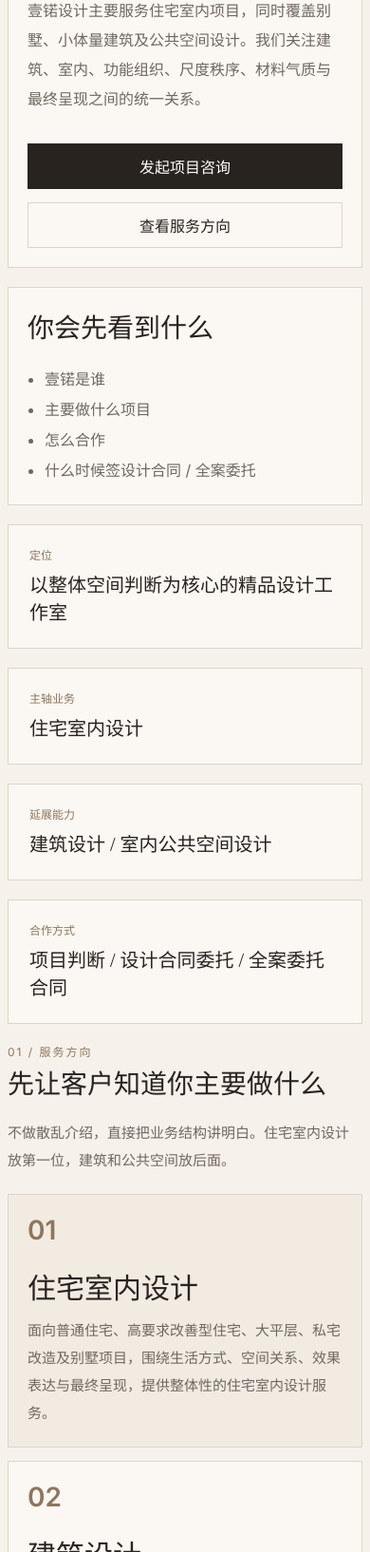
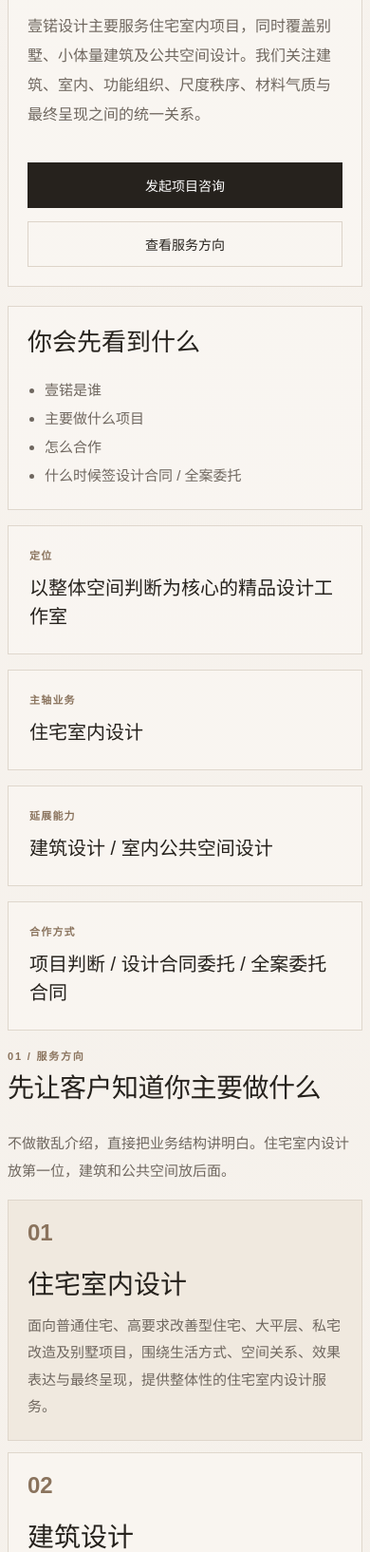
Before and after one commit to myxingmyku-ops/yino-website, a website: page index.html in a window 390 px wide. Shown: the part 366-2000 px from the top of the page at 95% size. Drawn offline with Linux system fonts and the light colour scheme.

Commit message:
style: refine typography and layout hierarchy

```diff
--- a/style.css
+++ b/style.css
@@ -1,52 +1,57 @@
 * { box-sizing: border-box; margin: 0; padding: 0; }
 
 :root {
-  --bg: #f6f2eb;
-  --panel: #fbf8f3;
-  --panel-2: #f1ebe2;
-  --line: #ded5ca;
-  --text: #28231f;
-  --muted: #70675f;
-  --accent: #8f755d;
-  --sans: 'Inter', sans-serif;
-  --serif: 'Noto Serif SC', serif;
+  --bg: #f5f1ea;
+  --panel: #faf7f2;
+  --panel-soft: #f0e9df;
+  --line: #ddd4c9;
+  --text: #26221d;
+  --muted: #6f675f;
+  --accent: #8a735d;
+  --sans: 'Noto Sans SC', 'PingFang SC', 'Microsoft YaHei', sans-serif;
+  --serif: 'Cormorant Garamond', 'Times New Roman', serif;
 }
 
 html { scroll-behavior: smooth; }
 body {
-  background: var(--bg);
+  background: linear-gradient(180deg, #f7f3ee 0%, #f3eee7 100%);
   color: var(--text);
   font-family: var(--sans);
+  -webkit-font-smoothing: antialiased;
+  text-rendering: optimizeLegibility;
 }
 
 a { color: inherit; text-decoration: none; }
 button, input, select, textarea { font: inherit; }
 
 .site-wrap {
-  width: min(1400px, calc(100% - 40px));
-  margin: 20px auto;
+  width: min(1320px, calc(100% - 48px));
+  margin: 18px auto 40px;
 }
 
 .topbar {
   display: flex;
   justify-content: space-between;
   align-items: center;
-  padding: 20px 0 28px;
+  padding: 18px 0 28px;
 }
 .logo {
+  font-size: 15px;
   font-weight: 600;
-  letter-spacing: 1px;
+  letter-spacing: 1.5px;
 }
 .nav {
   display: flex;
-  gap: 28px;
+  gap: 26px;
   color: var(--muted);
-  font-size: 14px;
+  font-size: 13px;
 }
+.nav a { transition: color .2s ease; }
+.nav a:hover { color: var(--text); }
 
 .hero {
   display: grid;
-  grid-template-columns: 1.15fr .85fr;
+  grid-template-columns: 1.2fr .8fr;
   gap: 20px;
 }
 .hero-main,
@@ -57,32 +62,35 @@ button, input, select, textarea { font: inherit; }
 .process-note,
 .coop-grid article,
 .contact-panel {
-  background: var(--panel);
-  border: 1px solid var(--line);
+  background: rgba(250,247,242,0.82);
+  border: 1px solid rgba(221,212,201,0.9);
 }
 .hero-main {
-  padding: 48px;
+  padding: 52px 52px 56px;
 }
 .hero-side {
   padding: 32px;
+  display: flex;
+  align-items: flex-end;
 }
 .tag,
 .kicker {
   color: var(--accent);
-  font-size: 12px;
-  letter-spacing: 2px;
+  font-size: 11px;
+  font-weight: 600;
+  letter-spacing: 1.8px;
   text-transform: uppercase;
 }
 .hero h1 {
-  margin-top: 18px;
-  font-family: var(--serif);
-  font-size: clamp(36px, 5vw, 64px);
+  margin-top: 20px;
+  font-size: clamp(40px, 5.8vw, 70px);
+  line-height: 1.18;
   font-weight: 500;
-  line-height: 1.18;
+  letter-spacing: -1.2px;
 }
 .hero-lead {
-  margin-top: 24px;
-  max-width: 760px;
+  margin-top: 26px;
+  max-width: 740px;
   color: var(--muted);
   font-size: 16px;
   line-height: 1.95;
@@ -90,157 +98,159 @@ button, input, select, textarea { font: inherit; }
 .hero-actions {
   display: flex;
   gap: 14px;
-  margin-top: 30px;
+  margin-top: 34px;
 }
 .btn {
   display: inline-flex;
   align-items: center;
   justify-content: center;
   min-height: 48px;
-  padding: 0 20px;
+  padding: 0 22px;
   border: 1px solid var(--line);
   background: transparent;
+  font-size: 14px;
 }
 .btn.primary {
   background: var(--text);
-  color: white;
+  color: #fff;
   border-color: var(--text);
 }
 .quick-card h2 {
-  font-family: var(--serif);
-  font-size: 28px;
+  font-size: 26px;
   font-weight: 500;
-  margin-bottom: 20px;
+  line-height: 1.35;
+  margin-bottom: 18px;
 }
 .quick-card ul {
   padding-left: 18px;
   color: var(--muted);
   line-height: 2;
+  font-size: 15px;
 }
 
 .summary-grid {
   display: grid;
   grid-template-columns: repeat(4, 1fr);
-  gap: 20px;
-  margin-top: 20px;
+  gap: 16px;
+  margin-top: 16px;
 }
 .summary-grid article {
-  padding: 22px;
+  padding: 22px 22px 24px;
 }
 .summary-grid span {
   display: block;
   color: var(--accent);
-  font-size: 12px;
-  margin-bottom: 10px;
+  font-size: 11px;
+  font-weight: 600;
+  letter-spacing: 1.2px;
+  margin-bottom: 12px;
+  text-transform: uppercase;
 }
 .summary-grid p {
-  font-family: var(--serif);
   font-size: 20px;
-  line-height: 1.45;
+  font-weight: 500;
+  line-height: 1.5;
 }
 
 .section {
-  margin-top: 20px;
+  margin-top: 18px;
 }
 .section-head {
   display: grid;
-  grid-template-columns: 1fr 1fr;
-  gap: 20px;
+  grid-template-columns: 1fr minmax(280px, 440px);
+  gap: 28px;
   align-items: end;
-  margin-bottom: 20px;
+  margin-bottom: 16px;
 }
 .section-head.single {
   grid-template-columns: 1fr;
 }
-.section-head h2 {
+.section-head h2,
+.contact-copy h2 {
   margin-top: 10px;
-  font-family: var(--serif);
-  font-size: clamp(28px, 4vw, 48px);
+  font-size: clamp(28px, 4vw, 50px);
+  line-height: 1.2;
   font-weight: 500;
-  line-height: 1.2;
+  letter-spacing: -0.5px;
 }
-.head-note {
+.head-note,
+.contact-copy p,
+.process-note p,
+.coop-grid p,
+.node p,
+.service-content p,
+.contact-form span {
   color: var(--muted);
   font-size: 15px;
-  line-height: 1.95;
+  line-height: 1.9;
 }
 
 .service-table {
   display: grid;
-  gap: 14px;
+  gap: 12px;
 }
 .service-item {
   display: grid;
-  grid-template-columns: 90px 1fr;
-  gap: 20px;
-  padding: 26px 28px;
+  grid-template-columns: 80px 1fr;
+  gap: 22px;
+  padding: 28px 30px;
 }
 .service-item.strong {
-  background: var(--panel-2);
+  background: var(--panel-soft);
 }
 .service-no {
   color: var(--accent);
-  font-size: 28px;
+  font-size: 24px;
   font-weight: 600;
 }
-.service-content h3 {
-  font-family: var(--serif);
-  font-size: 30px;
+.service-content h3,
+.node strong,
+.process-note h3,
+.coop-grid h3 {
+  display: block;
+  font-size: 28px;
+  line-height: 1.35;
   font-weight: 500;
   margin-bottom: 10px;
-}
-.service-content p {
-  color: var(--muted);
-  line-height: 1.95;
-  font-size: 15px;
 }
 
 .process-layout {
   display: grid;
-  grid-template-columns: 1.15fr .85fr;
-  gap: 20px;
+  grid-template-columns: 1.12fr .88fr;
+  gap: 16px;
 }
 .process-line {
   display: grid;
   grid-template-columns: repeat(2, 1fr);
-  gap: 14px;
+  gap: 12px;
 }
 .node,
 .process-note {
   padding: 24px;
 }
-.node.highlight {
-  background: var(--panel-2);
+.node.highlight,
+.process-note {
+  background: var(--panel-soft);
 }
 .node span {
   display: inline-block;
   color: var(--accent);
-  font-size: 12px;
+  font-size: 11px;
+  font-weight: 600;
+  letter-spacing: 1.2px;
   margin-bottom: 10px;
+  text-transform: uppercase;
 }
 .node strong,
 .process-note h3,
 .coop-grid h3 {
-  display: block;
-  font-family: var(--serif);
   font-size: 24px;
-  font-weight: 500;
-  margin-bottom: 10px;
-}
-.node p,
-.process-note p,
-.coop-grid p,
-.contact-copy p,
-.contact-form span {
-  color: var(--muted);
-  line-height: 1.9;
-  font-size: 14px;
 }
 
 .coop-grid {
   display: grid;
   grid-template-columns: repeat(3, 1fr);
-  gap: 14px;
+  gap: 12px;
 }
 .coop-grid article {
   padding: 24px;
@@ -248,37 +258,31 @@ button, input, select, textarea { font: inherit; }
 
 .contact-panel {
   display: grid;
-  grid-template-columns: .95fr 1.05fr;
-  gap: 20px;
-  padding: 28px;
+  grid-template-columns: .92fr 1.08fr;
+  gap: 28px;
+  padding: 30px;
 }
-.contact-copy h2 {
-  margin: 10px 0 16px;
-  font-family: var(--serif);
-  font-size: clamp(28px, 4vw, 46px);
-  font-weight: 500;
-  line-height: 1.2;
-}
-.contact-copy p + p {
-  margin-top: 12px;
-}
+.contact-copy p + p { margin-top: 12px; }
 .contact-form {
   display: grid;
   grid-template-columns: 1fr 1fr;
-  gap: 14px;
+  gap: 12px;
 }
 .contact-form label {
   display: flex;
   flex-direction: column;
   gap: 8px;
 }
+.contact-form span {
+  font-size: 12px;
+}
 .contact-form input,
 .contact-form select,
 .contact-form textarea {
   width: 100%;
-  padding: 14px 16px;
+  padding: 14px 15px;
   border: 1px solid var(--line);
-  background: white;
+  background: rgba(255,255,255,0.92);
   color: var(--text);
   outline: none;
 }
@@ -291,17 +295,12 @@ button, input, select, textarea { font: inherit; }
   .process-layout,
   .coop-grid,
   .contact-panel,
-  .contact-form {
-    grid-template-columns: 1fr;
-  }
-
-  .process-line {
-    grid-template-columns: 1fr;
-  }
+  .contact-form { grid-template-columns: 1fr; }
+  .process-line { grid-template-columns: 1fr; }
 }
 
-@media (max-width: 720px) {
-  .site-wrap { width: min(100%, calc(100% - 16px)); margin: 8px auto 20px; }
+@media (max-width: 760px) {
+  .site-wrap { width: min(100%, calc(100% - 16px)); margin: 8px auto 24px; }
   .topbar { flex-direction: column; align-items: flex-start; gap: 12px; }
   .nav { flex-wrap: wrap; gap: 12px 18px; }
   .hero-main,
```
